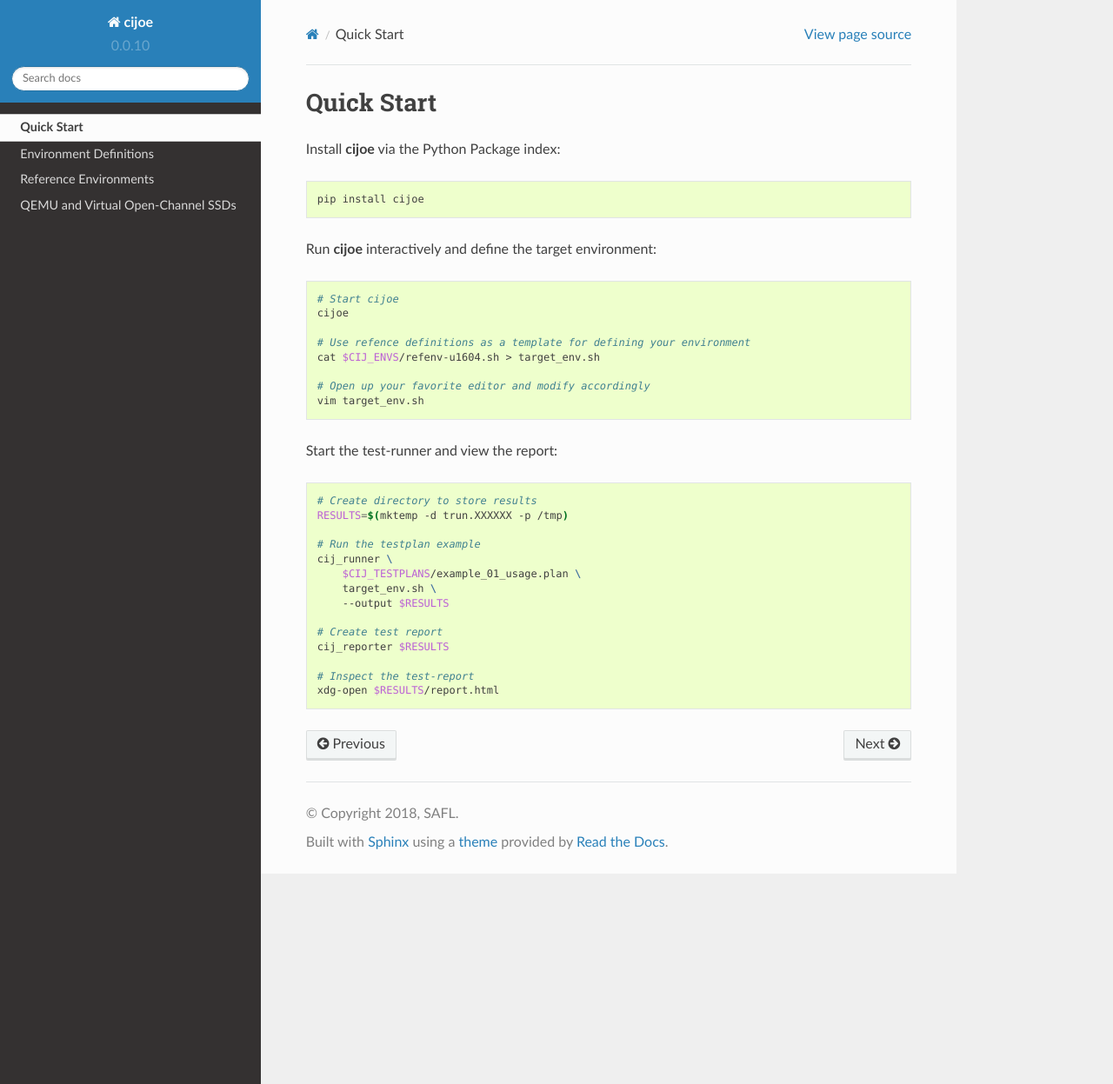
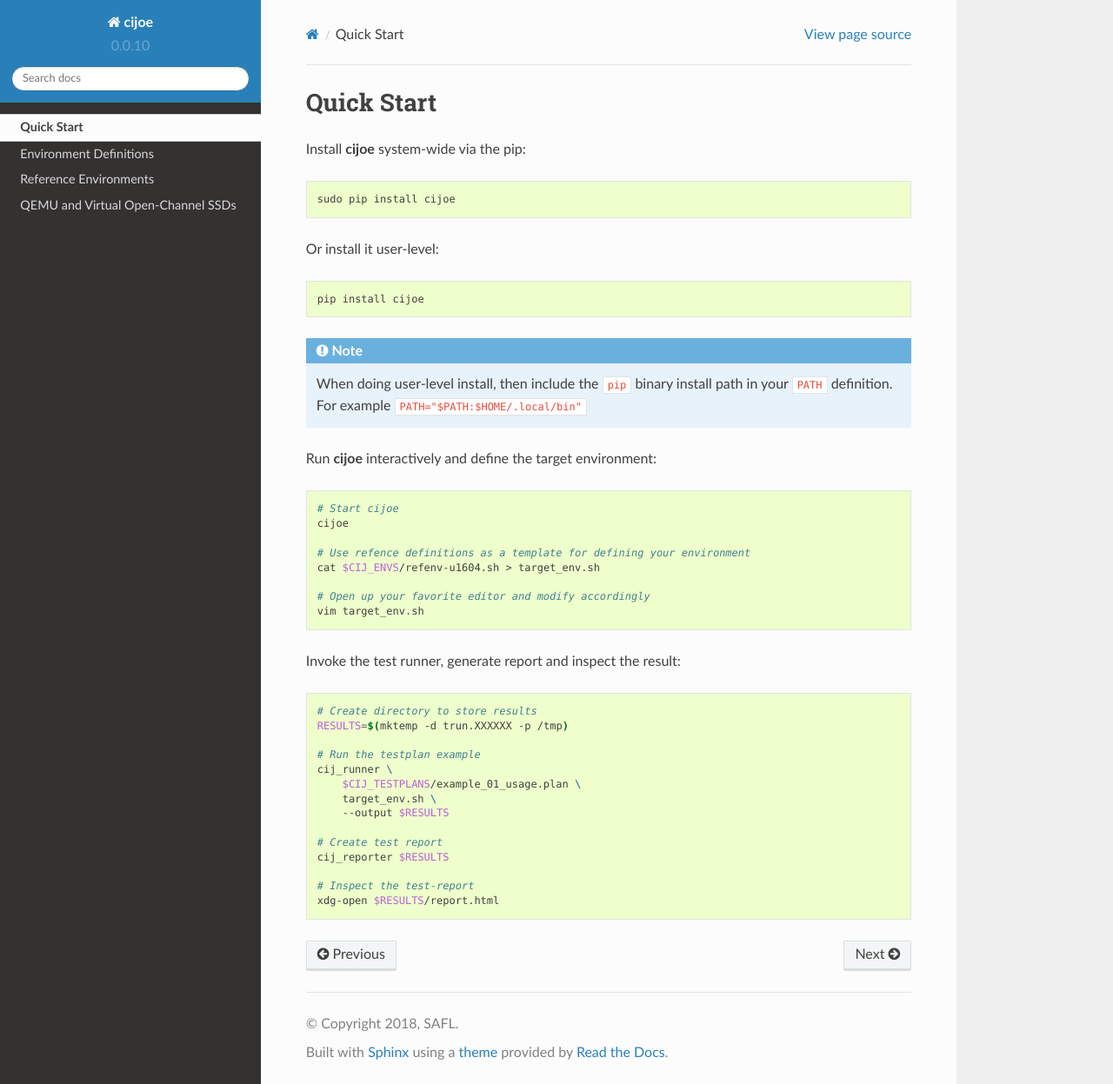
Before and after one commit to refenv/cijoe, a Sphinx documentation site: the page built from docs/quickstart.rst, in a window 1280 px wide and 1247 px high. Shown: the whole window at 87% size. Built offline with Sphinx 7.4.7 and the Read the Docs theme 2.0.0, drawn with Linux system fonts in a browser that asks for light colours; formulas are drawn with MathJax 3; the version number is read from the project's files by our own code.

Commit message:
docs: updated quick-start

```diff
--- a/docs/quickstart.rst
+++ b/docs/quickstart.rst
@@ -4,11 +4,21 @@
  Quick Start
 =============
 
-Install **cijoe** via the Python Package index:
+Install **cijoe** system-wide via the pip:
+
+.. code-block:: bash
+
+  sudo pip install cijoe
+
+Or install it user-level:
 
 .. code-block:: bash
 
   pip install cijoe
+
+.. note:: When doing user-level install, then include the :code:`pip` binary
+  install path in your :code:`PATH` definition. For example
+  :code:`PATH="$PATH:$HOME/.local/bin"`
 
 Run **cijoe** interactively and define the target environment:
 
@@ -23,7 +33,7 @@ Run **cijoe** interactively and define the target environment:
   # Open up your favorite editor and modify accordingly
   vim target_env.sh
 
-Start the test-runner and view the report:
+Invoke the test runner, generate report and inspect the result:
 
 .. code-block:: bash
 
```
